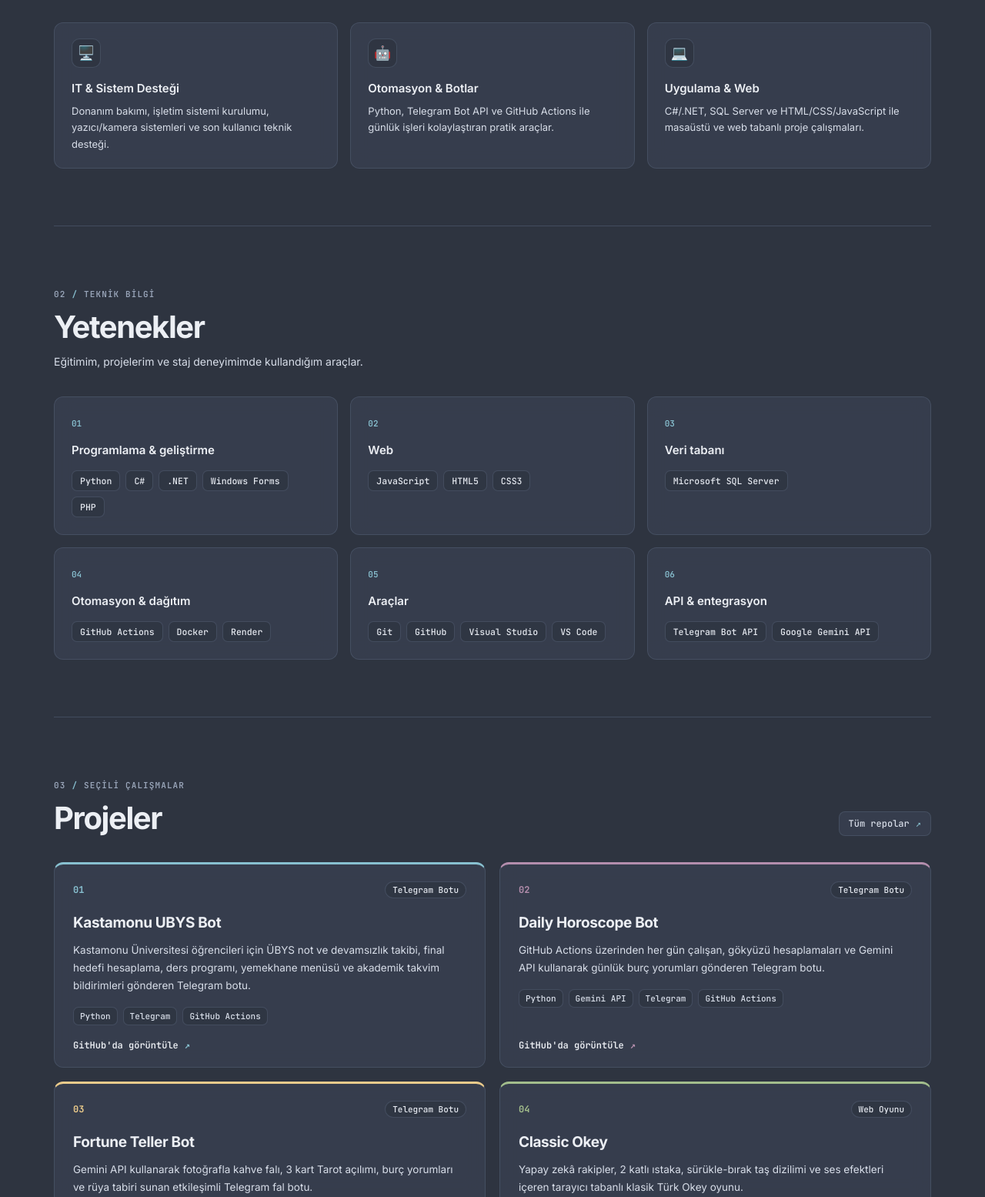
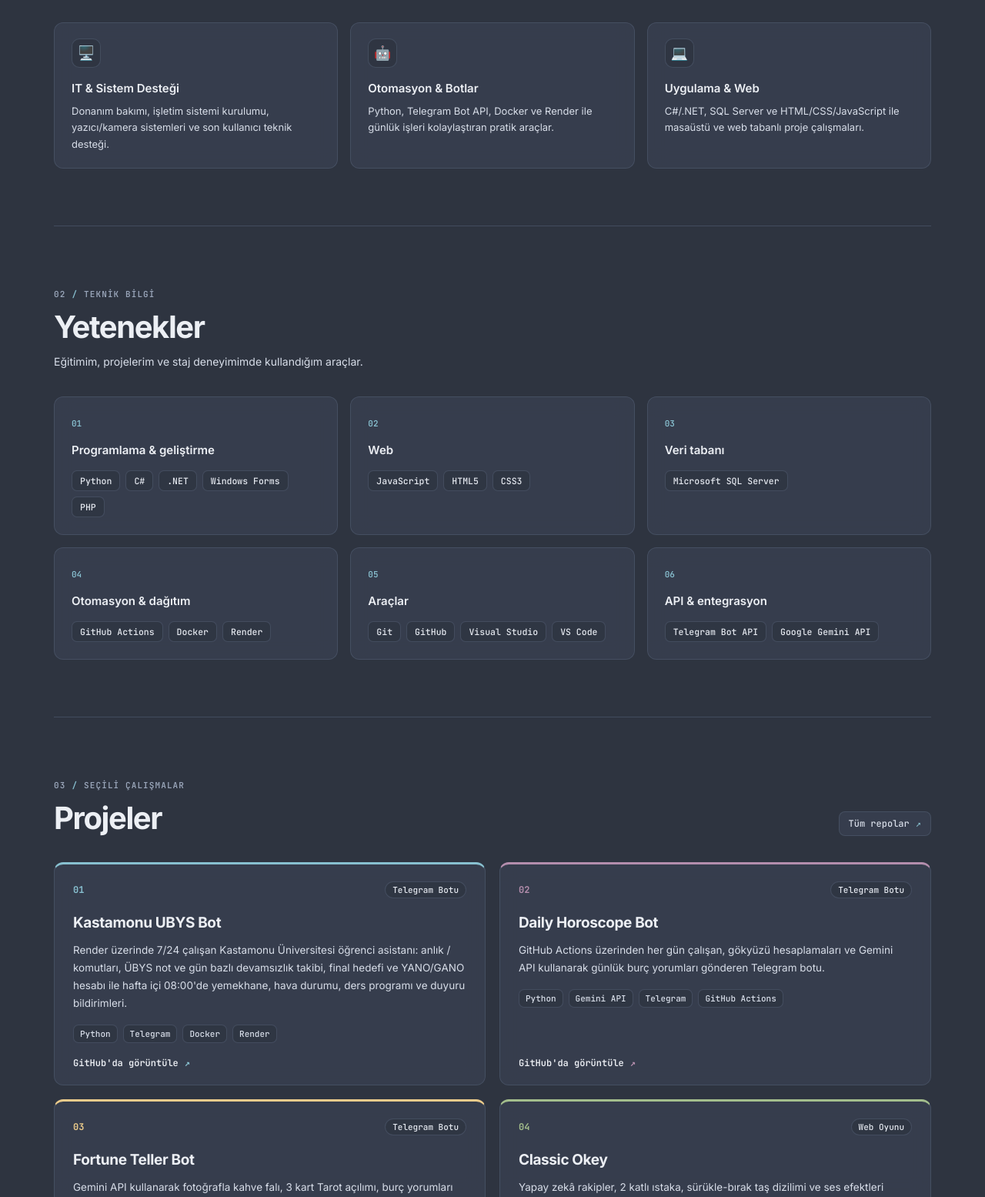
Before and after one commit to ysfsturan/ysfsturan.github.io, a plain HTML site: page index.html in a window 1280 px wide. Shown: the part 1083-2638 px from the top of the page at 77% size. Drawn offline with Linux system fonts and the light colour scheme.

Commit message:
docs: update Kastamonu UBYS Bot card for Render 24/7 & Docker

```diff
--- a/index.html
+++ b/index.html
@@ -116,7 +116,7 @@
           <article class="focus-card reveal">
             <span class="focus-icon" aria-hidden="true">🤖</span>
             <h3 data-i18n="focusBotTitle">Otomasyon &amp; Botlar</h3>
-            <p data-i18n="focusBotDesc">Python, Telegram Bot API ve GitHub Actions ile günlük işleri kolaylaştıran pratik araçlar.</p>
+            <p data-i18n="focusBotDesc">Python, Telegram Bot API, Docker ve Render ile günlük işleri kolaylaştıran pratik araçlar.</p>
           </article>
           <article class="focus-card reveal">
             <span class="focus-icon" aria-hidden="true">💻</span>
@@ -154,8 +154,8 @@
           <article class="project-card accent-frost reveal">
             <div class="project-meta"><span class="project-index">01</span><span class="project-category" data-i18n="catBot">Telegram Botu</span></div>
             <h3>Kastamonu UBYS Bot</h3>
-            <p data-i18n="projectUbys">Kastamonu Üniversitesi öğrencileri için ÜBYS not ve devamsızlık takibi, final hedefi hesaplama, ders programı, yemekhane menüsü ve akademik takvim bildirimleri gönderen Telegram botu.</p>
-            <ul class="project-tags" aria-label="Teknolojiler" data-i18n-aria="techLabel"><li>Python</li><li>Telegram</li><li>GitHub Actions</li></ul>
+            <p data-i18n="projectUbys">Render üzerinde 7/24 çalışan Kastamonu Üniversitesi öğrenci asistanı: anlık / komutları, ÜBYS not ve gün bazlı devamsızlık takibi, final hedefi ve YANO/GANO hesabı ile hafta içi 08:00'de yemekhane, hava durumu, ders programı ve duyuru bildirimleri.</p>
+            <ul class="project-tags" aria-label="Teknolojiler" data-i18n-aria="techLabel"><li>Python</li><li>Telegram</li><li>Docker</li><li>Render</li></ul>
             <a class="project-link" href="https://github.com/ysfsturan/Kastamonu_UBYS_Bot" target="_blank" rel="noopener noreferrer"><span data-i18n="viewProject">GitHub'da görüntüle</span><span aria-hidden="true">↗</span><span class="visually-hidden"> — Kastamonu UBYS Bot</span></a>
           </article>
           <article class="project-card accent-purple reveal">
--- a/script.js
+++ b/script.js
@@ -35,7 +35,7 @@ const translations = {
     focusItTitle: "IT & Sistem Desteği",
     focusItDesc: "Donanım bakımı, işletim sistemi kurulumu, yazıcı/kamera sistemleri ve son kullanıcı teknik desteği.",
     focusBotTitle: "Otomasyon & Botlar",
-    focusBotDesc: "Python, Telegram Bot API ve GitHub Actions ile günlük işleri kolaylaştıran pratik araçlar.",
+    focusBotDesc: "Python, Telegram Bot API, Docker ve Render ile günlük işleri kolaylaştıran pratik araçlar.",
     focusWebTitle: "Uygulama & Web",
     focusWebDesc: "C#/.NET, SQL Server ve HTML/CSS/JavaScript ile masaüstü ve web tabanlı proje çalışmaları.",
     skillsKicker: "Teknik bilgi",
@@ -55,7 +55,7 @@ const translations = {
     catConsole: "Konsol Uygulaması",
     playLive: "Canlı oyna",
     viewProject: "GitHub'da görüntüle",
-    projectUbys: "Kastamonu Üniversitesi öğrencileri için ÜBYS not ve devamsızlık takibi, final hedefi hesaplama, ders programı, yemekhane menüsü ve akademik takvim bildirimleri gönderen Telegram botu.",
+    projectUbys: "Render üzerinde 7/24 çalışan Kastamonu Üniversitesi öğrenci asistanı: anlık / komutları, ÜBYS not ve gün bazlı devamsızlık takibi, final hedefi ve YANO/GANO hesabı ile hafta içi 08:00'de yemekhane, hava durumu, ders programı ve duyuru bildirimleri.",
     projectHoroscope: "GitHub Actions üzerinden her gün çalışan, gökyüzü hesaplamaları ve Gemini API kullanarak günlük burç yorumları gönderen Telegram botu.",
     projectFortune: "Gemini API kullanarak fotoğrafla kahve falı, 3 kart Tarot açılımı, burç yorumları ve rüya tabiri sunan etkileşimli Telegram fal botu.",
     projectOkey: "Yapay zekâ rakipler, 2 katlı ıstaka, sürükle-bırak taş dizilimi ve ses efektleri içeren tarayıcı tabanlı klasik Türk Okey oyunu.",
@@ -123,7 +123,7 @@ const translations = {
     focusItTitle: "IT & System Support",
     focusItDesc: "Hardware maintenance, OS deployment, printer/camera systems, and end-user technical support.",
     focusBotTitle: "Automation & Bots",
-    focusBotDesc: "Practical everyday tools built with Python, Telegram Bot API, and GitHub Actions.",
+    focusBotDesc: "Practical everyday tools built with Python, Telegram Bot API, Docker, and Render.",
     focusWebTitle: "Apps & Web",
     focusWebDesc: "Desktop and web-based practice projects with C#/.NET, SQL Server, and HTML/CSS/JavaScript.",
     skillsKicker: "Technical toolkit",
@@ -143,7 +143,7 @@ const translations = {
     catConsole: "Console App",
     playLive: "Play live",
     viewProject: "View on GitHub",
-    projectUbys: "A Telegram bot for Kastamonu University students that tracks ÜBYS grades and attendance, calculates target finals, and shares schedules, dining menus, and academic dates.",
+    projectUbys: "A 24/7 Telegram assistant for Kastamonu University students deployed on Render with instant / commands, ÜBYS grade & day-based attendance tracking, final target & GPA calculations, and weekday 08:00 dining menus, weather, class schedules, and announcements.",
     projectHoroscope: "A daily Telegram horoscope bot running on GitHub Actions, combining astronomical calculations with Google Gemini API.",
     projectFortune: "An interactive Telegram fortune bot powered by Gemini API with coffee cup photo readings, 3-card Tarot draws, zodiac readings, and dream interpretation.",
     projectOkey: "Browser-based classic Turkish Okey game featuring AI opponents, a 2-tier rack, drag-and-drop tiles, and sound effects.",
```
